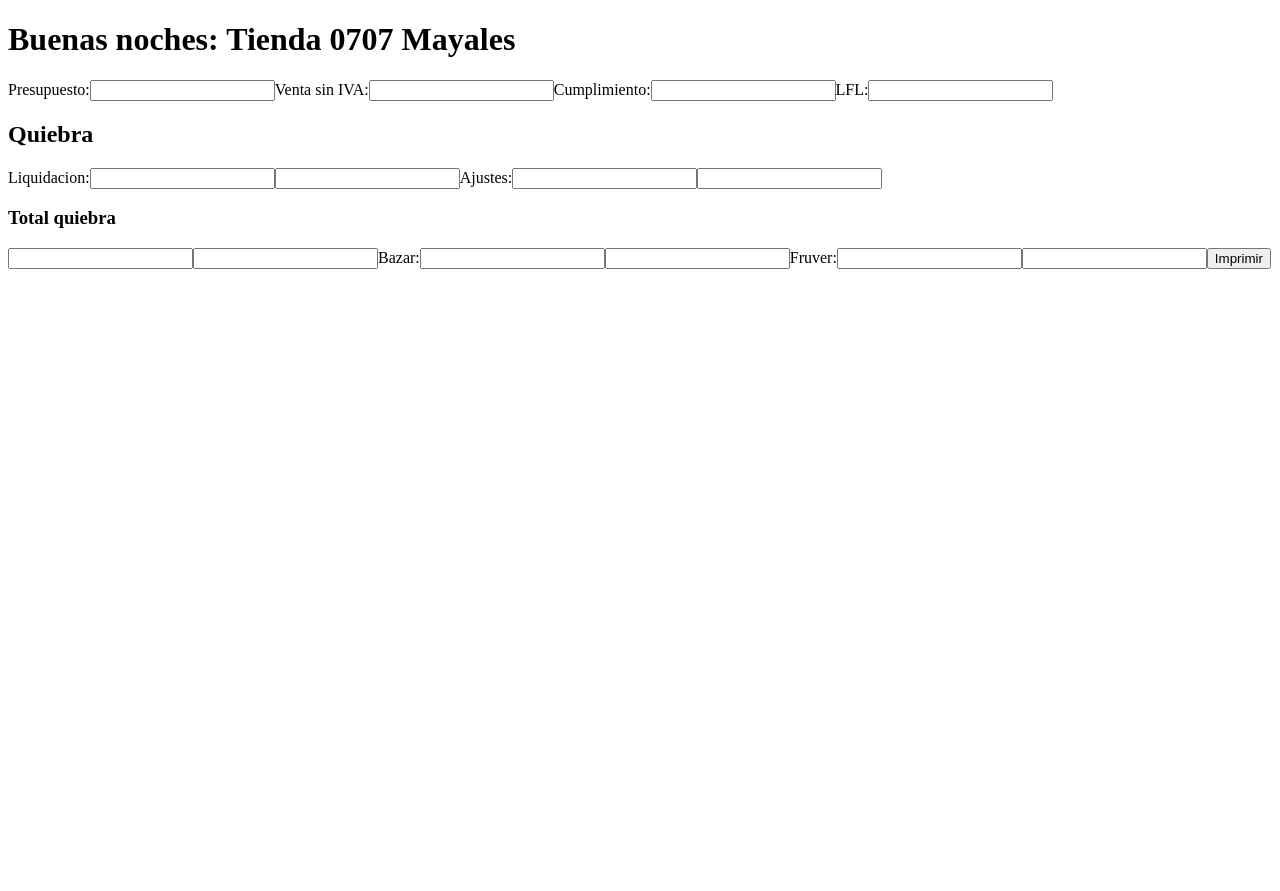
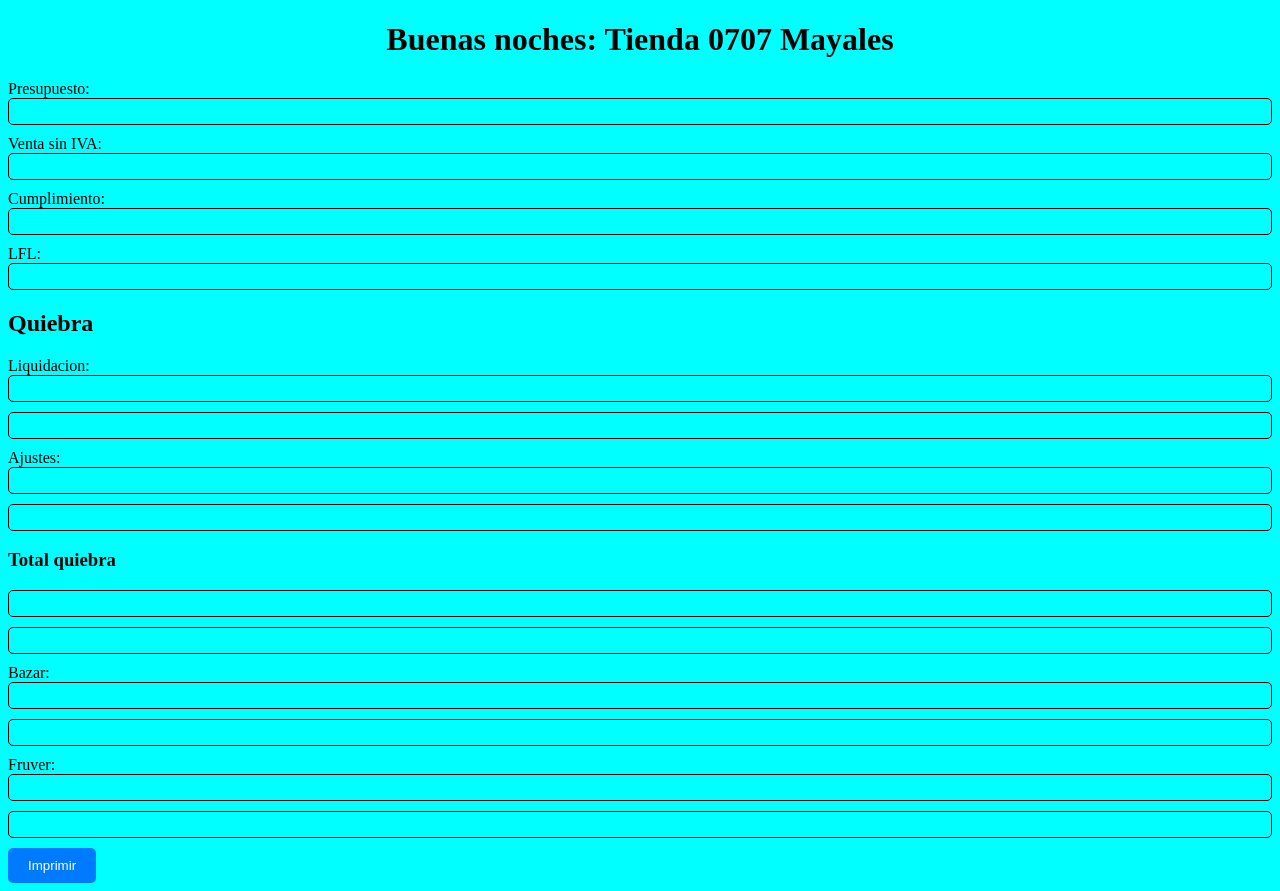
Before and after one commit to westhly/proyectopersonal, a React (Create React App) app: page / in a window 1280 px wide. Before the commit the page ends 800 px from the top, so only its background shows below. Built offline with nearby package versions, Linux system fonts and the light colour scheme.

Commit message:
metiendo estilo

```diff
--- a/src/App.jsx
+++ b/src/App.jsx
@@ -1,5 +1,6 @@
 import React from "react";
 import Formulario from "./form";
+
 
 function App() {
   return (
--- a/src/form.jsx
+++ b/src/form.jsx
@@ -1,5 +1,6 @@
 import  React  from "react";
 import { useState } from 'react';
+import './style.css';
 
 
 function Formulario () {
@@ -24,7 +25,7 @@ function Formulario () {
 
     return (
 
-        <form onSubmit={handleSubmit}>
+        <form onSubmit={handleSubmit} className="my-form">
             <h1>Buenas noches: Tienda 0707 Mayales</h1>
           <label>
           Presupuesto:
@@ -55,7 +56,7 @@ function Formulario () {
     <label/>
     <label/>
     <h3>Total quiebra</h3>
-    <input type="text" value={totalquiebra} onChange={(event) => setTotalquiebra(event.target.value)} />
+    <input type="number" value={totalquiebra} onChange={(event) => setTotalquiebra(event.target.value)} />
     <input type="number" name="porcentaje" />
   </label>
     <label>
@@ -71,7 +72,7 @@ function Formulario () {
 
 
 
-  <input type="submit" value="Imprimir" />
+  <button type="submit" value="Imprimir">Imprimir</button>
 </form>
     )
 
--- /dev/null
+++ b/src/style.css
@@ -0,0 +1,37 @@
+
+* {
+    background-color: aqua;
+}
+
+.my-form label {
+    display: block;
+    margin-bottom: 5px;
+
+  }
+
+  .my-form h1 {
+    text-align: center;
+  }
+
+  .my-form input[type="number"]{
+    display: block;
+    padding: 5px;
+    margin-bottom: 10px;
+    border: 1px solid black;
+    border-radius: 5px;
+    width: 100%;
+    box-sizing: border-box;
+  }
+
+  .my-form button {
+    padding: 10px 20px;
+    background-color: #007bff;
+    color: #fff;
+    border: none;
+    border-radius: 5px;
+    cursor: pointer;
+  }
+
+  .my-form button:hover {
+    background-color: #0069d9;
+  }
```
